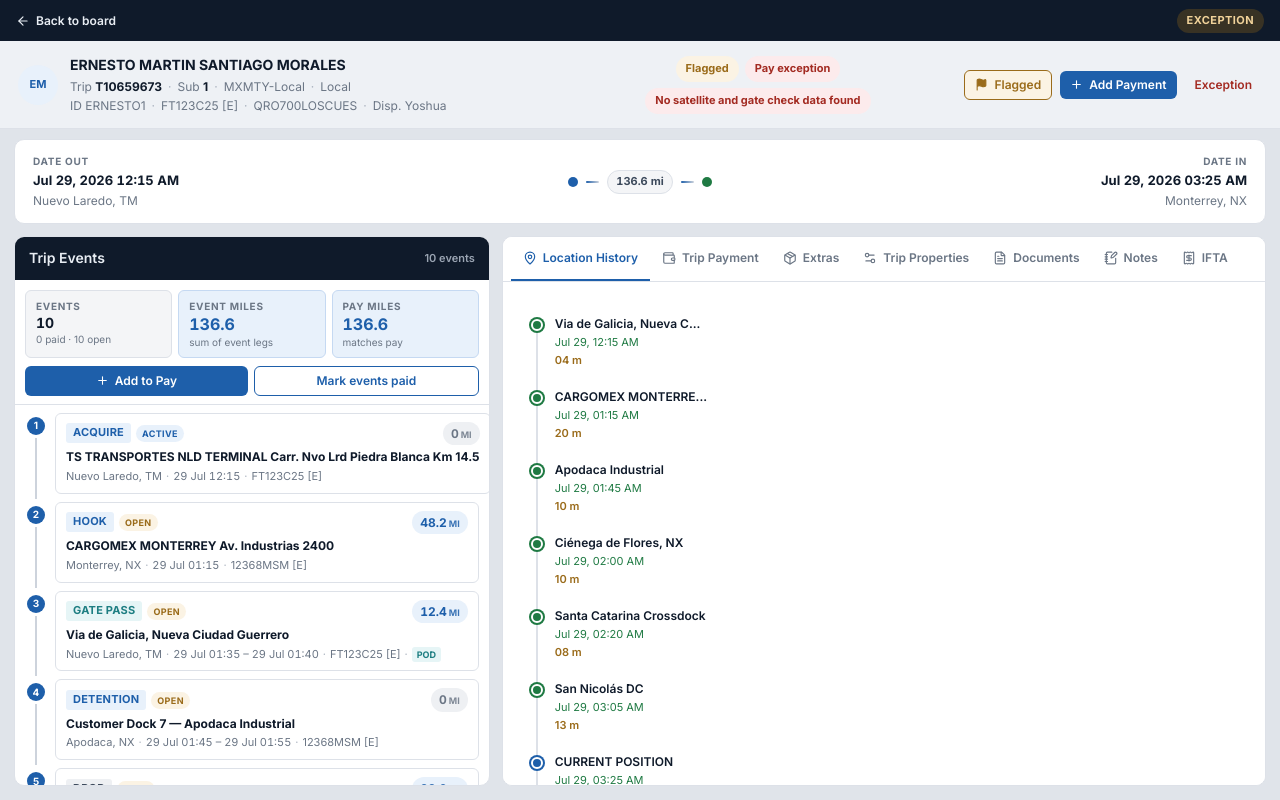
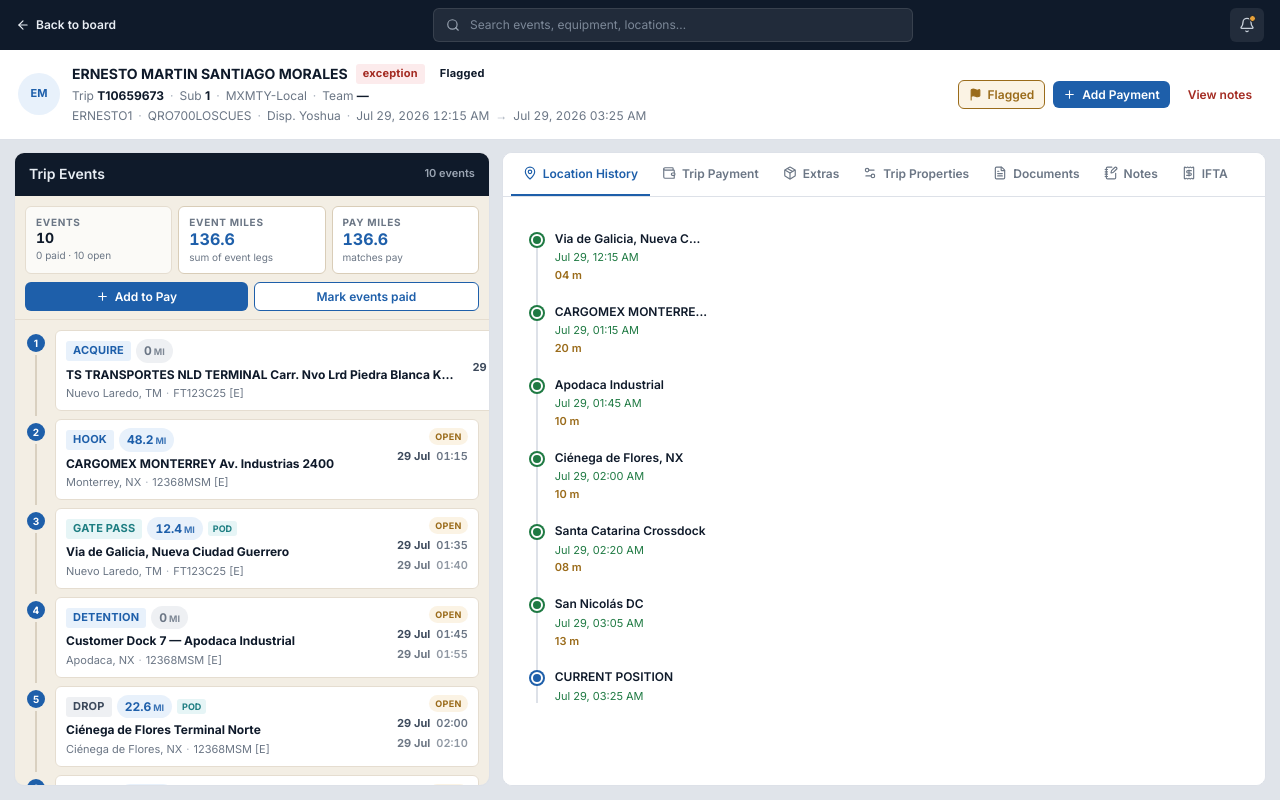
Before and after one commit to dhilllon001/driver-payroll, a React (Vite) app: page / in a window 1280 px wide. Both pictures are taken after a click on the button "T10659673". Built offline with nearby package versions, Linux system fonts and the light colour scheme.

Commit message:
Polish trip detail chrome, info bar, and event cards.
Remove route strip and exception badge; add header search and notifications; sand event panel with status and date/time on the right.

Co-authored-by: Cursor <cursoragent@cursor.com>

```diff
--- a/src/views/TripDetailView.tsx
+++ b/src/views/TripDetailView.tsx
@@ -1,5 +1,6 @@
 import {
   ArrowLeft,
+  Bell,
   FileText,
   Flag,
   MapPin,
@@ -8,6 +9,7 @@ import {
   Pencil,
   Plus,
   Receipt,
+  Search,
   Settings2,
   Trash2,
   Wallet,
@@ -43,6 +45,16 @@ function eventStatusLabel(e: TripEvent, index: number, _total: number) {
   if (e.paid) return { label: 'Paid', cls: 'st-paid' };
   if (index === 0) return { label: 'Active', cls: 'st-active' };
   return { label: 'Open', cls: 'st-pending' };
+}
+
+/** Split "29 Jul 12:15" → { date: "29 Jul", time: "12:15" } */
+function splitEventWhen(value: string) {
+  const parts = value.trim().split(/\s+/);
+  if (parts.length >= 3) {
+    return { date: `${parts[0]} ${parts[1]}`, time: parts.slice(2).join(' ') };
+  }
+  if (parts.length === 2) return { date: parts[0], time: parts[1] };
+  return { date: value, time: '' };
 }
 
 function EventRouteCards({ trip }: { trip: Trip }) {
@@ -119,6 +131,8 @@ function EventRouteCards({ trip }: { trip: Trip }) {
       <div className="route-cards">
         {trip.events.map((e, i) => {
           const status = eventStatusLabel(e, i, trip.events.length);
+          const when = splitEventWhen(e.startTime);
+          const endWhen = e.endTime !== e.startTime ? splitEventWhen(e.endTime) : null;
           return (
             <div key={e.id} className="route-card">
               <div className="route-rail">
@@ -126,17 +140,17 @@ function EventRouteCards({ trip }: { trip: Trip }) {
                 {i < trip.events.length - 1 && <span className="route-line" />}
               </div>
               <div className="route-card-body">
-                <div className="route-card-top">
+                <div className="route-card-main">
+                  <div className="route-card-left">
                     <div className="route-card-tags">
                       <span className={`badge badge-event ${eventBadge(e.event)}`}>
                         {e.event}
                       </span>
-                    <span className={`status-pill ${status.cls}`}>{status.label}</span>
-                  </div>
                       <span className={`miles-chip ${e.miles > 0 ? 'has-miles' : ''}`}>
                         <span className="tnum">{e.miles > 0 ? e.miles.toFixed(1) : '0'}</span>
                         <span className="mi">mi</span>
                       </span>
+                      {e.podRequired && <span className="pod-tag">POD</span>}
                     </div>
                     <div className="route-card-title" title={e.location}>
                       {e.location}
@@ -144,18 +158,22 @@ function EventRouteCards({ trip }: { trip: Trip }) {
                     <div className="route-card-foot">
                       <span>{e.cityState}</span>
                       <span className="sep">·</span>
-                  <span className="tnum">
-                    {e.startTime}
-                    {e.endTime !== e.startTime ? ` – ${e.endTime}` : ''}
-                  </span>
-                  <span className="sep">·</span>
                       <span>{e.equipment}</span>
-                  {e.podRequired && (
-                    <>
-                      <span className="sep">·</span>
-                      <span className="pod-tag">POD</span>
-                    </>
+                    </div>
+                  </div>
+                  <div className="route-card-right">
+                    <span className={`status-pill ${status.cls}`}>{status.label}</span>
+                    <div className="event-when">
+                      <span className="event-date tnum">{when.date}</span>
+                      <span className="event-time tnum">{when.time}</span>
+                    </div>
+                    {endWhen && (
+                      <div className="event-when end">
+                        <span className="event-date tnum">{endWhen.date}</span>
+                        <span className="event-time tnum">{endWhen.time}</span>
+                      </div>
                     )}
+                  </div>
                 </div>
               </div>
             </div>
@@ -463,13 +481,13 @@ export function TripDetailView() {
     setShowPaymentModal,
     setShowExceptionModal,
     setTrips,
+    search,
+    setSearch,
+    toast,
   } = useApp();
 
   const trip = trips.find((t) => t.id === selectedTripId);
   if (!trip) return null;
-
-  const first = trip.events[0];
-  const last = trip.events[trip.events.length - 1];
 
   const toggleFlag = () => {
     setTrips((prev) =>
@@ -479,21 +497,46 @@ export function TripDetailView() {
 
   return (
     <div className="detail">
-      {/* Chrome strip */}
       <div className="detail-chrome">
         <button type="button" className="chrome-back" onClick={() => setSelectedTripId(null)}>
           <ArrowLeft size={14} />
           Back to board
         </button>
-        <span className={`chrome-status status-${trip.paymentStatus}`}>{trip.paymentStatus}</span>
+        <div className="chrome-search">
+          <Search size={14} strokeWidth={2} />
+          <input
+            type="search"
+            placeholder="Search events, equipment, locations…"
+            value={search}
+            onChange={(e) => setSearch(e.target.value)}
+          />
+        </div>
+        <button
+          type="button"
+          className="chrome-bell"
+          aria-label="Notifications"
+          onClick={() =>
+            toast(
+              trip.exceptions.length
+                ? trip.exceptions[0].customNote
+                : 'No new notifications',
+            )
+          }
+        >
+          <Bell size={16} />
+          {trip.exceptions.length > 0 && <span className="chrome-bell-dot" />}
+        </button>
       </div>
 
-      {/* High-level info card */}
       <section className="detail-info-bar">
         <div className="info-identity">
           <div className="info-avatar">{driverInitials(trip.leadDriver)}</div>
           <div className="info-copy">
-            <div className="info-title">{trip.leadDriver}</div>
+            <div className="info-title-row">
+              <h2 className="info-title">{trip.leadDriver}</h2>
+              <span className={`badge badge-status ${trip.paymentStatus}`}>{trip.paymentStatus}</span>
+              {trip.flagged && <span className="badge badge-pending">Flagged</span>}
+            </div>
             <div className="info-ids">
               <span>
                 Trip <strong>{trip.tripNo}</strong>
@@ -505,33 +548,22 @@ export function TripDetailView() {
               <span className="sep">·</span>
               <span>{trip.tripCategory}</span>
               <span className="sep">·</span>
-              <span>{trip.tripRole}</span>
+              <span>
+                Team <strong>{trip.teamDriver || '—'}</strong>
+              </span>
             </div>
             <div className="info-sub">
-              <span>ID {trip.leadDriverId}</span>
-              {first && (
-                <>
-                  <span className="sep">·</span>
-                  <span>{first.equipment}</span>
-                </>
-              )}
+              <span>{trip.leadDriverId}</span>
               <span className="sep">·</span>
               <span>{trip.terminal}</span>
               <span className="sep">·</span>
               <span>Disp. {trip.dispatcher}</span>
+              <span className="sep">·</span>
+              <span className="tnum">{trip.dateOut}</span>
+              <span className="sep">→</span>
+              <span className="tnum">{trip.dateIn}</span>
             </div>
           </div>
-        </div>
-
-        <div className="info-alerts">
-          {trip.flagged && <span className="alert-pill warn">Flagged</span>}
-          {trip.paymentStatus === 'exception' && <span className="alert-pill danger">Pay exception</span>}
-          {trip.paymentStatus === 'unpaid' && <span className="alert-pill muted">Unpaid</span>}
-          {trip.paymentStatus === 'pending' && <span className="alert-pill warn">Pay pending</span>}
-          {trip.paymentStatus === 'paid' && <span className="alert-pill ok">Paid</span>}
-          {trip.exceptions.length > 0 && (
-            <span className="alert-pill danger">{trip.exceptions[0].customNote}</span>
-          )}
         </div>
 
         <div className="info-actions">
@@ -553,36 +585,12 @@ export function TripDetailView() {
               className="btn btn-ghost btn-sm danger-text"
               onClick={() => setShowExceptionModal(true)}
             >
-              Exception
+              View notes
             </button>
           )}
         </div>
       </section>
 
-      {/* Route strip */}
-      <section className="detail-route-strip">
-        <div className="strip-end">
-          <span className="eyebrow">Date Out</span>
-          <strong className="tnum">{trip.dateOut}</strong>
-          <span className="strip-place">{first?.cityState ?? trip.terminal}</span>
-        </div>
-        <div className="strip-mid">
-          <div className="strip-track">
-            <span className="strip-dot" />
-            <span className="strip-bar" />
-            <span className="strip-miles tnum">{trip.payMiles.toFixed(1)} mi</span>
-            <span className="strip-bar" />
-            <span className="strip-dot end" />
-          </div>
-        </div>
-        <div className="strip-end right">
-          <span className="eyebrow">Date In</span>
-          <strong className="tnum">{trip.dateIn}</strong>
-          <span className="strip-place">{last?.cityState ?? '—'}</span>
-        </div>
-      </section>
-
-      {/* Body: left route cards · right horizontal tabs */}
       <div className="detail-split">
         <aside className="detail-left">
           <EventRouteCards trip={trip} />
--- a/src/views/views.css
+++ b/src/views/views.css
@@ -238,10 +238,10 @@
 }
 
 .detail-chrome {
-  display: flex;
+  display: grid;
+  grid-template-columns: auto 1fr auto;
   align-items: center;
-  justify-content: space-between;
-  gap: 12px;
+  gap: 16px;
   padding: 8px 16px;
   background: var(--drawer-header);
   color: #e8edf3;
@@ -258,41 +258,73 @@
   font-size: var(--fs-small);
   font-weight: 600;
   padding: 4px 0;
+  white-space: nowrap;
 }
 .chrome-back:hover {
   color: #fff;
 }
 
-.chrome-status {
-  font-size: var(--fs-micro);
-  font-weight: 700;
-  text-transform: uppercase;
-  letter-spacing: 0.04em;
-  padding: 4px 10px;
-  border-radius: var(--radius-pill);
-  background: rgba(255, 255, 255, 0.12);
+.chrome-search {
+  display: flex;
+  align-items: center;
+  gap: 8px;
+  max-width: 480px;
+  width: 100%;
+  margin: 0 auto;
+  background: rgba(255, 255, 255, 0.08);
+  border: 1px solid rgba(255, 255, 255, 0.1);
+  border-radius: var(--radius-md);
+  padding: 0 12px;
+  min-height: 34px;
+  color: #9aa4b2;
+}
+.chrome-search input {
+  flex: 1;
+  border: none;
+  outline: none;
+  background: transparent;
   color: #e8edf3;
+  font-size: var(--fs-small);
+  min-width: 0;
 }
-.chrome-status.status-paid {
-  background: rgba(31, 122, 67, 0.25);
-  color: #8fd9ad;
+.chrome-search input::placeholder {
+  color: #7c8898;
 }
-.chrome-status.status-pending,
-.chrome-status.status-exception {
-  background: rgba(154, 107, 26, 0.3);
-  color: #f0d29a;
+
+.chrome-bell {
+  position: relative;
+  width: 34px;
+  height: 34px;
+  border: none;
+  border-radius: var(--radius-md);
+  background: rgba(255, 255, 255, 0.08);
+  color: #c8d0da;
+  display: flex;
+  align-items: center;
+  justify-content: center;
 }
-.chrome-status.status-unpaid {
-  background: rgba(255, 255, 255, 0.1);
+.chrome-bell:hover {
+  color: #fff;
+  background: rgba(255, 255, 255, 0.14);
+}
+.chrome-bell-dot {
+  position: absolute;
+  top: 7px;
+  right: 8px;
+  width: 7px;
+  height: 7px;
+  border-radius: 50%;
+  background: #e8a23a;
+  border: 1.5px solid var(--drawer-header);
 }
 
 .detail-info-bar {
-  display: grid;
-  grid-template-columns: minmax(0, 1.4fr) minmax(0, 1fr) auto;
+  display: flex;
   align-items: center;
+  justify-content: space-between;
   gap: 16px;
   padding: 14px 18px;
-  background: #eef1f5;
+  background: var(--bg-surface-1);
   border-bottom: 1px solid var(--border-1);
   flex-shrink: 0;
 }
@@ -306,8 +338,8 @@
 }
 
 .info-avatar {
-  width: 40px;
-  height: 40px;
+  width: 42px;
+  height: 42px;
   border-radius: 50%;
   background: var(--blue-soft);
   color: var(--action);
@@ -323,10 +355,18 @@
   min-width: 0;
 }
 
+.info-title-row {
+  display: flex;
+  align-items: center;
+  gap: 8px;
+  flex-wrap: wrap;
+}
+
 .info-title {
   font-size: var(--fs-h4);
   font-weight: 700;
   color: var(--fg-1);
+  margin: 0;
   white-space: nowrap;
   overflow: hidden;
   text-overflow: ellipsis;
@@ -338,7 +378,7 @@
   flex-wrap: wrap;
   align-items: center;
   gap: 6px;
-  margin-top: 2px;
+  margin-top: 3px;
   font-size: var(--fs-small);
   color: var(--fg-3);
 }
@@ -353,49 +393,12 @@
   color: var(--fg-4);
 }
 
-.info-alerts {
-  display: flex;
-  flex-wrap: wrap;
-  gap: 6px;
-  justify-content: center;
-  max-width: 420px;
-}
-
-.alert-pill {
-  display: inline-flex;
-  align-items: center;
-  max-width: 280px;
-  padding: 5px 10px;
-  border-radius: var(--radius-pill);
-  font-size: var(--fs-micro);
-  font-weight: 700;
-  white-space: nowrap;
-  overflow: hidden;
-  text-overflow: ellipsis;
-}
-.alert-pill.warn {
-  background: var(--amber-bg);
-  color: var(--amber);
-}
-.alert-pill.danger {
-  background: var(--red-bg);
-  color: var(--negative);
-}
-.alert-pill.ok {
-  background: var(--green-bg);
-  color: var(--positive);
-}
-.alert-pill.muted {
-  background: var(--grey-bg);
-  color: var(--fg-3);
-}
-
 .info-actions {
   display: flex;
   align-items: center;
   gap: 8px;
   flex-wrap: wrap;
-  justify-content: flex-end;
+  flex-shrink: 0;
 }
 
 .info-actions .btn.is-on {
@@ -406,82 +409,6 @@
 
 .danger-text {
   color: var(--negative) !important;
-}
-
-.detail-route-strip {
-  display: grid;
-  grid-template-columns: 1fr auto 1fr;
-  gap: 16px;
-  align-items: center;
-  padding: 14px 18px;
-  margin: 10px 14px 0;
-  background: var(--bg-surface-1);
-  border: 1px solid var(--border-1);
-  border-radius: var(--radius-lg);
-  flex-shrink: 0;
-}
-
-.strip-end {
-  display: flex;
-  flex-direction: column;
-  gap: 2px;
-  min-width: 0;
-}
-.strip-end.right {
-  text-align: right;
-  align-items: flex-end;
-}
-.strip-end .eyebrow {
-  margin: 0;
-}
-.strip-end strong {
-  font-size: var(--fs-body);
-  font-weight: 650;
-  color: var(--fg-1);
-}
-.strip-place {
-  font-size: var(--fs-small);
-  color: var(--fg-3);
-}
-
-.strip-mid {
-  min-width: 160px;
-  padding: 0 8px;
-}
-
-.strip-track {
-  display: flex;
-  align-items: center;
-  gap: 8px;
-}
-
-.strip-dot {
-  width: 10px;
-  height: 10px;
-  border-radius: 50%;
-  background: var(--action);
-  flex-shrink: 0;
-}
-.strip-dot.end {
-  background: var(--positive);
-}
-
-.strip-bar {
-  flex: 1;
-  height: 2px;
-  background: linear-gradient(90deg, var(--action), var(--border-2));
-  border-radius: var(--radius-pill);
-}
-
-.strip-miles {
-  font-size: var(--fs-micro);
-  font-weight: 700;
-  color: var(--fg-2);
-  background: var(--bg-surface-2);
-  border: 1px solid var(--border-1);
-  border-radius: var(--radius-pill);
-  padding: 3px 8px;
-  white-space: nowrap;
 }
 
 .detail-split {
@@ -511,6 +438,7 @@
   flex-direction: column;
   height: 100%;
   min-height: 0;
+  background: #f3eee4;
 }
 
 .route-col-head {
@@ -546,8 +474,8 @@
 
 .route-stat {
   padding: 8px 10px;
-  background: var(--bg-surface-2);
-  border: 1px solid var(--border-1);
+  background: rgba(255, 255, 255, 0.72);
+  border: 1px solid #e5ddd0;
   border-radius: var(--radius-md);
   display: flex;
   flex-direction: column;
@@ -555,8 +483,8 @@
   min-width: 0;
 }
 .route-stat.highlight {
-  background: var(--blue-soft);
-  border-color: #c5d9f2;
+  background: #fff;
+  border-color: #d9cdb8;
 }
 .route-stat .eyebrow {
   margin: 0;
@@ -584,7 +512,7 @@
   gap: 6px;
   padding: 8px 10px;
   flex-shrink: 0;
-  border-bottom: 1px solid var(--border-1);
+  border-bottom: 1px solid #e5ddd0;
 }
 .route-actions .btn {
   flex: 1;
@@ -594,7 +522,7 @@
 .route-cards {
   flex: 1;
   overflow: auto;
-  padding: 8px 10px 12px;
+  padding: 10px;
   display: flex;
   flex-direction: column;
   gap: 0;
@@ -633,24 +561,37 @@
   flex: 1;
   width: 2px;
   min-height: 10px;
-  background: var(--border-2);
+  background: #d9d0c0;
   margin: 3px 0;
 }
 
 .route-card-body {
   background: var(--bg-surface-1);
-  border: 1px solid var(--border-1);
+  border: 1px solid #e5ddd0;
   border-radius: var(--radius-md);
   padding: 8px 10px;
   margin-bottom: 8px;
 }
 
-.route-card-top {
+.route-card-main {
   display: flex;
-  align-items: center;
+  align-items: flex-start;
   justify-content: space-between;
-  gap: 8px;
-  margin-bottom: 4px;
+  gap: 10px;
+}
+
+.route-card-left {
+  min-width: 0;
+  flex: 1;
+}
+
+.route-card-right {
+  display: flex;
+  flex-direction: column;
+  align-items: flex-end;
+  gap: 4px;
+  flex-shrink: 0;
+  text-align: right;
 }
 
 .route-card-tags {
@@ -659,6 +600,7 @@
   gap: 5px;
   flex-wrap: wrap;
   min-width: 0;
+  margin-bottom: 4px;
 }
 
 .miles-chip {
@@ -682,6 +624,26 @@
   font-weight: 700;
   text-transform: uppercase;
   opacity: 0.85;
+}
+
+.event-when {
+  display: flex;
+  align-items: baseline;
+  gap: 6px;
+  justify-content: flex-end;
+}
+.event-when.end {
+  opacity: 0.75;
+}
+.event-date {
+  font-size: 11px;
+  font-weight: 650;
+  color: var(--fg-2);
+}
+.event-time {
+  font-size: 11px;
+  font-weight: 600;
+  color: var(--fg-3);
 }
 
 .status-pill {
@@ -727,7 +689,7 @@
 .route-card-foot .sep {
   color: var(--fg-4);
 }
-.route-card-foot .pod-tag {
+.pod-tag {
   font-weight: 700;
   color: var(--teal);
   background: var(--teal-bg);
@@ -1002,7 +964,11 @@
 
 @media (max-width: 900px) {
   .detail-info-bar {
-    grid-template-columns: 1fr;
+    flex-wrap: wrap;
+  }
+  .detail-chrome {
+    grid-template-columns: auto 1fr auto;
+    gap: 10px;
   }
   .detail-split {
     grid-template-columns: 1fr;
@@ -1015,21 +981,17 @@
   .detail-right {
     min-height: 360px;
   }
-  .detail-route-strip {
-    grid-template-columns: 1fr;
-    text-align: left;
-  }
-  .strip-end.right {
-    text-align: left;
-    align-items: flex-start;
-  }
   .info-actions {
-    justify-content: flex-start;
     width: 100%;
   }
-  .info-alerts {
-    max-width: none;
-    justify-content: flex-start;
+  .route-card-main {
+    flex-direction: column;
+  }
+  .route-card-right {
+    align-items: flex-start;
+    flex-direction: row;
+    flex-wrap: wrap;
+    width: 100%;
   }
 }
 
```
Lines whose indentation alone changed are shown as unchanged.
